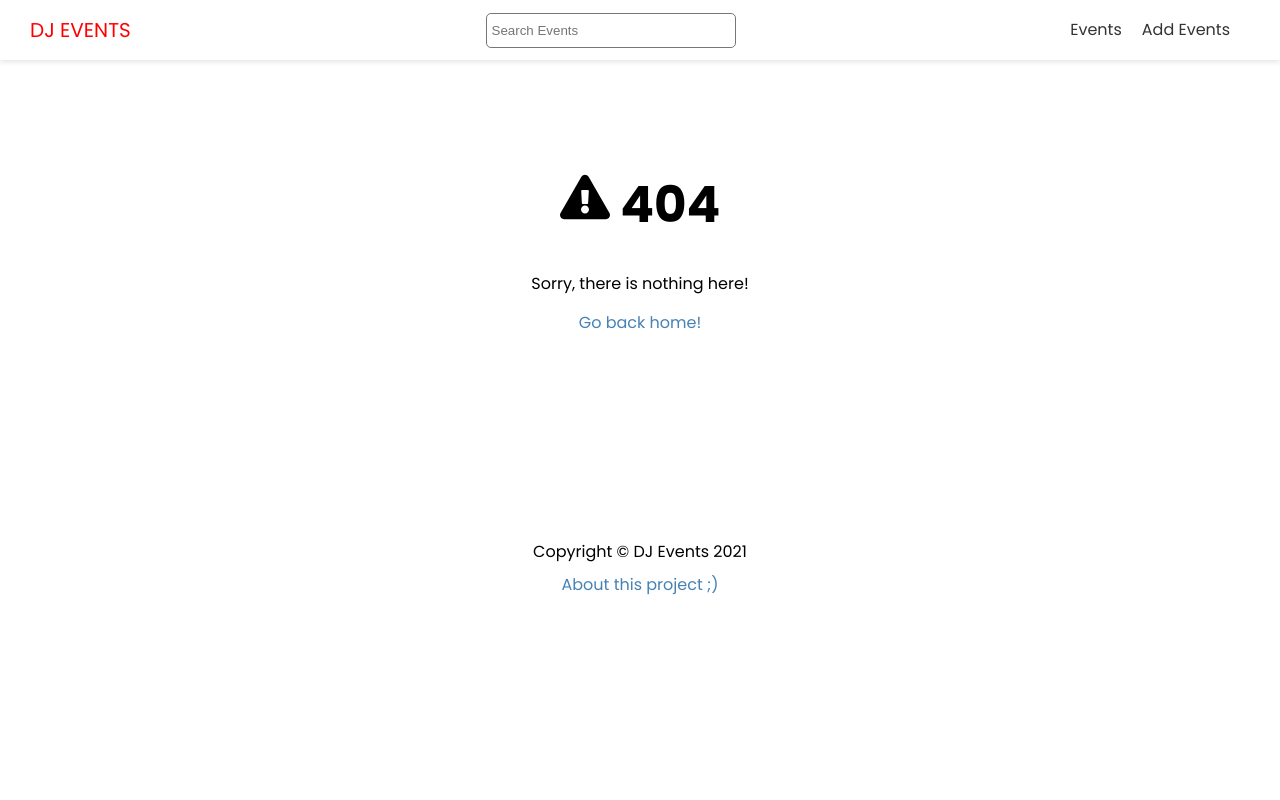
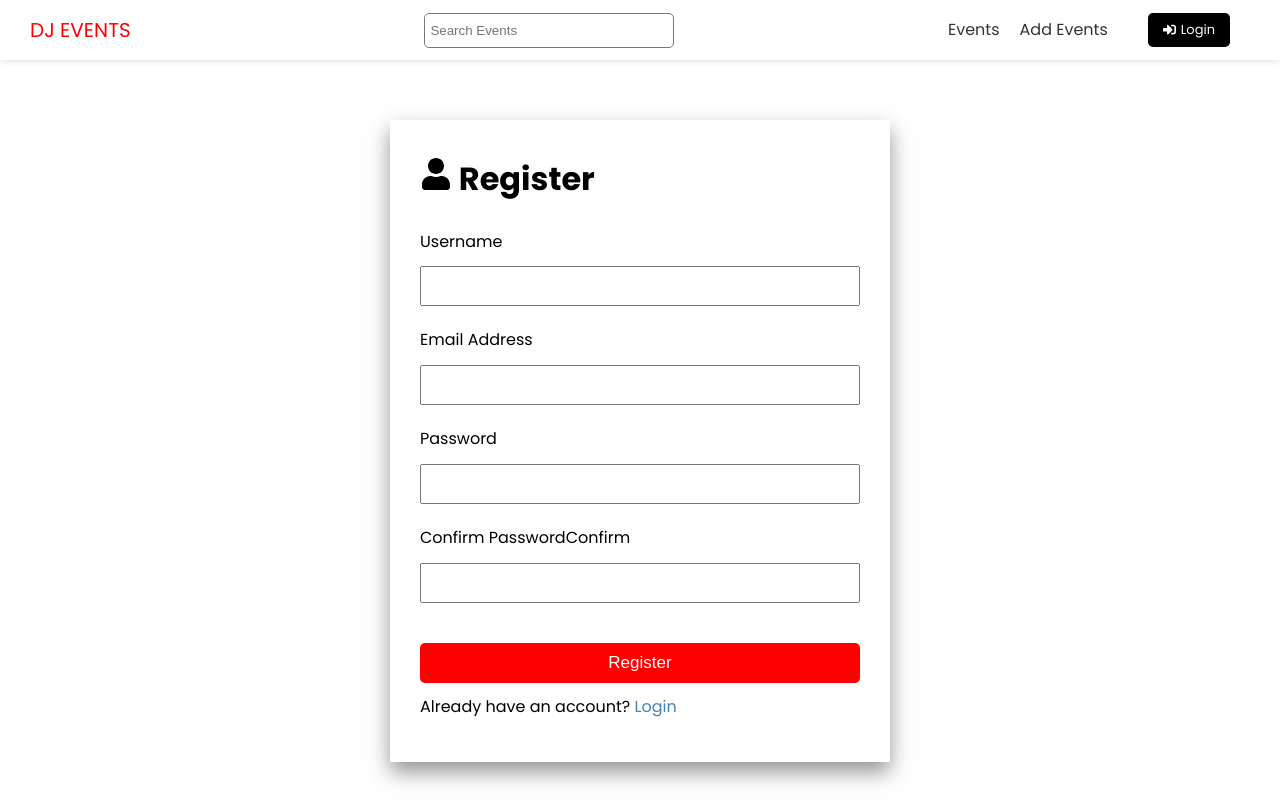
Before and after one commit to paulAlexSerban/tpl--nextjs-strapi-ssr, a Next.js app in the folder frontend/dj-events/: page /account/register in a window 1280 px wide. Before the commit this address had no page. Shown: the top 800 px of the page. Built offline with nearby package versions, Linux system fonts and the light colour scheme.

Commit message:
feat(login-register): add login and register pages

```diff
--- a/frontend/dj-events/components/Header.js
+++ b/frontend/dj-events/components/Header.js
@@ -1,6 +1,7 @@
-import Link from 'next/link';
+import Link from "next/link";
 import styles from "@/styles/header.module.scss";
-import Search from './Search';
+import Search from "./Search";
+import { FaSignInAlt, FaSignOutAlt } from "react-icons/fa";
 
 export default function Header() {
   return (
@@ -21,14 +22,18 @@
             </Link>
           </li>
           <li>
-          <Link href="/events/add">
+            <Link href="/events/add">
               <a>Add Events</a>
             </Link>
           </li>
+          <li>
+            <Link href="/account/login">
+              <a className="btn-secondary btn-icon">
+              <FaSignInAlt/> Login</a>
+            </Link>
+          </li>
         </ul>
-
       </nav>
-
     </header>
-  )
+  );
 }
--- /dev/null
+++ b/frontend/dj-events/pages/account/register.js
@@ -0,0 +1,67 @@
+import { FaUser } from "react-icons/fa";
+import { ToastContainer, toast } from "react-toastify";
+import "react-toastify/dist/ReactToastify.css";
+import { useState, useEffect, useContext } from "react";
+import Link from "next/link";
+import Layout from "@/components/Layout";
+import styles from "@/styles/authForm.module.scss";
+
+export default function RegisterPage() {
+  const [email, setEmail] = useState("");
+  const [username, setUsername] = useState("");
+  const [password, setPassword] = useState("");
+  const [passwordConfirm, setPasswordConfirm] = useState("");
+
+  const handleSubmit = (e) => {
+    e.preventDefault();
+
+    if(password !==  passwordConfirm) {
+      toast.error('Passwords do not match');
+      return;
+    } else {
+      console.log({ email, password });
+    }
+  };
+
+  return (
+    <Layout title="User Registration">
+      <div className={styles.auth}>
+        <h1>
+          <FaUser /> Register
+        </h1>
+        <ToastContainer />
+        <form onSubmit={handleSubmit}>
+          <div>
+            <label htmlFor="username">Username</label>
+            <input type="text" id="username" value={username} onChange={(e) => setUsername(e.target.value)} />
+          </div>
+
+          <div>
+            <label htmlFor="email">Email Address</label>
+            <input type="email" id="email" value={email} onChange={(e) => setEmail(e.target.value)} />
+          </div>
+
+          <div>
+            <label htmlFor="password">Password</label>
+            <input type="password" id="password" value={password} onChange={(e) => setPassword(e.target.value)} />
+          </div>
+
+          <div>
+            <label htmlFor="passwordConfirm">Confirm PasswordConfirm</label>
+            <input
+              type="password"
+              id="passwordConfirm"
+              value={passwordConfirm}
+              onChange={(e) => setPasswordConfirm(e.target.value)}
+            />
+          </div>
+
+          <input type="submit" value="Register" className="btn" />
+        </form>
+        <p>
+          Already have an account? <Link href="/account/login">Login</Link>
+        </p>
+      </div>
+    </Layout>
+  );
+}
--- a/frontend/dj-events/pages/index.js
+++ b/frontend/dj-events/pages/index.js
@@ -21,7 +21,7 @@
 
 // all the logic that starts here is on the BE
 export async function getStaticProps() {
-  const res = await fetch(`${API_URL}/api/events?_sort=date:ASC&_limit=3&[populate]=*`);
+  const res = await fetch(`${API_URL}/api/events?sort[0]=date:ASC&pagination[pageSize]=3&[populate]=*`);
   const json = await res.json();
   const events = json.data
 
```
Also changed, not shown: frontend/dj-events/pages/account/login.js (added, +44 -0 lines).
